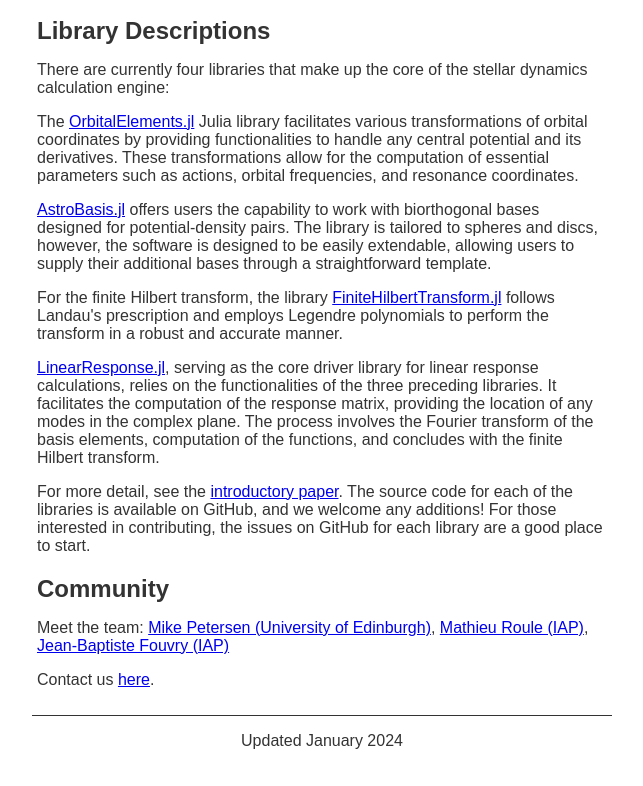
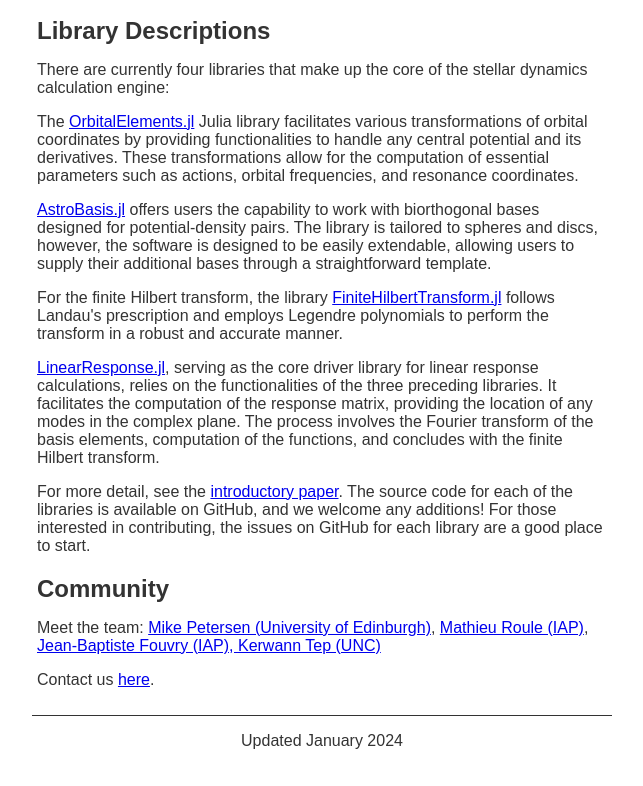
Before and after one commit to JuliaStellarDynamics/JuliaStellarDynamics.github.io, a plain HTML site: page index.html in a window 1280 px wide. Shown: the part 467-1253 px from the top of the page, without its empty margins (318-961 px from the left). Drawn offline with Linux system fonts and the light colour scheme.

Commit message:
Add team members

```diff
--- a/index.html
+++ b/index.html
@@ -57,7 +57,7 @@
 <!-- Meet the team -->
 <section class="meet-the-team">
     <h2 class="section-heading">Community</h2>
-    <p>Meet the team: <a href="https://github.com/michael-petersen">Mike Petersen (University of Edinburgh)</a>, <a href="https://github.com/MathieuRoule">Mathieu Roule (IAP)</a>, <a href="https://github.com/jbfouvry">Jean-Baptiste Fouvry (IAP)</a></p>
+    <p>Meet the team: <a href="https://github.com/michael-petersen">Mike Petersen (University of Edinburgh)</a>, <a href="https://github.com/MathieuRoule">Mathieu Roule (IAP)</a>, <a href="https://github.com/jbfouvry">Jean-Baptiste Fouvry (IAP), <a href="https://github.com/KerwannTEP">Kerwann Tep (UNC)</a></a></p>
     <p>Contact us <a href="michael.petersen@roe.ac.uk">here</a>.</p>
 </section>
 
```
